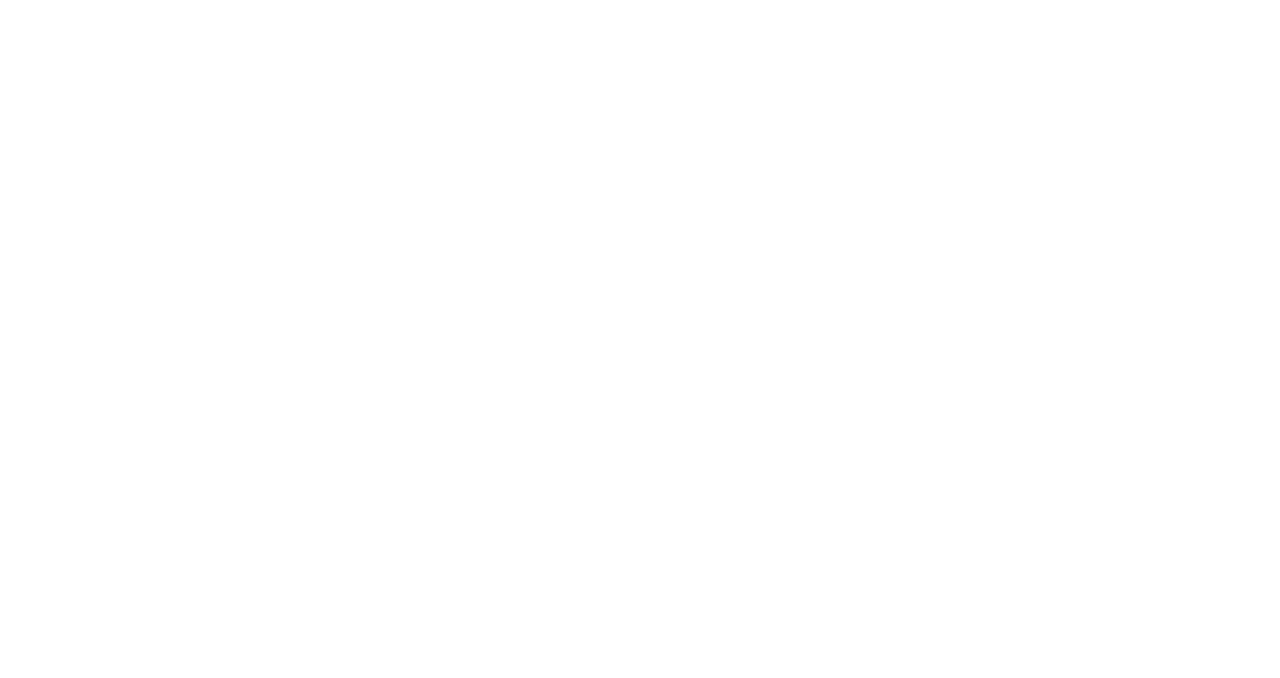
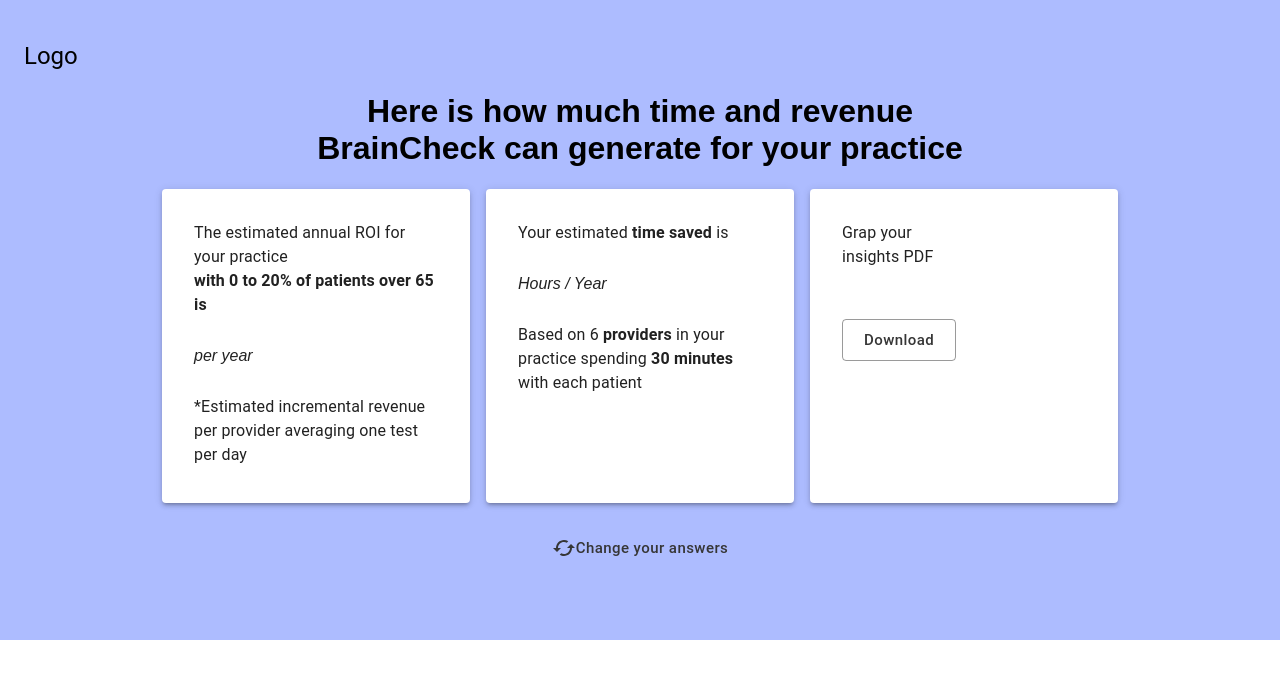
Before and after one commit to norrico31/braincheck, a React (Vite) app: page /view-results in a window 1280 px wide. Before the commit this address had no page. Shown: the top 678 px of the page. Built offline with nearby package versions, Linux system fonts and the light colour scheme.

Commit message:
view results page

```diff
--- a/src/App.tsx
+++ b/src/App.tsx
@@ -1,12 +1,9 @@
 import Routes from './shared/routes/Routes'
-import Container from '@mui/material/Container'
 // import { useColorModeCtx } from './shared/contexts/Theme'
 
 function App() {
   // const { mode, toggleColorMode } = useColorModeCtx()
-  return <Container maxWidth='xl' sx={{ height: '100%' }}>
-    <Routes />
-  </Container>
+  return <Routes />
 }
 
 export default App
--- a/src/Pages/Home.tsx
+++ b/src/Pages/Home.tsx
@@ -56,7 +56,7 @@
     const [isOpenModal, setisOpenModal] = useState(false);
     return (
         <Box sx={{ height: '100svh', display: 'flex', justifyContent: 'center', alignItems: 'center' }}>
-            <Box>
+            {/* <Box> */}
             <Box display='flex' justifyContent='space-between' alignItems='center' gap={4} flexDirection='column'>
                 <Typography
                     component="h2"
@@ -71,7 +71,7 @@
                 open={isOpenModal}
                 handleClose={() => setisOpenModal(false)}
             />
-            </Box>
+            {/* </Box> */}
         </Box>
     )
 }
--- /dev/null
+++ b/src/Pages/ViewResults.tsx
@@ -0,0 +1,135 @@
+/* eslint-disable @typescript-eslint/no-explicit-any */
+import { useState } from 'react'
+import Typography from '@mui/material/Typography'
+import Box from '@mui/material/Box'
+import React from 'react'
+import Container from '@mui/material/Container'
+import CachedIcon from '@mui/icons-material/Cached';
+import { Dialog, DialogActions, DialogContent, DialogContentText, DialogTitle, Grid, IconButton, Modal, Paper, Slide, TextField } from '@mui/material'
+import { Button } from './components'
+
+const gridCard = []
+
+export default function ViewResult() {
+    const [openModal, setOpenModal] = useState(false)
+    return (
+        <>
+            <Box sx={{ background: '#adbcff', height: '80svh' }}>
+                <Container maxWidth='xl' sx={{ paddingTop: 5 }}>
+                    <header >
+                        <Typography variant='h5'>Logo</Typography>
+                    </header>
+                    <Box textAlign='center'>
+                        <h1>Here is how much time and revenue <br />BrainCheck can generate for your practice</h1>
+                    </Box>
+                    <Grid container gap={2} display='flex' justifyContent='center'>
+                        {/* {new Array(3).fill(null).map((_, idx) => (
+                    <Grid item xs={8} sm={5} md={3} lg={3} xl={3} key={idx}>
+                        <Paper elevation={3} sx={{ minHeight: 200, padding: '1rem' }}>
+                            <Box>
+                                <Typography component='p'>The estimated annual ROI for your practice <br /> <b>with 0 to 20% of patients over 65 is</b></Typography>
+                            </Box>
+                        </Paper>
+                    </Grid>
+                    ))} */}
+                        <Grid item xs={8} sm={5} md={3} lg={3} xl={3} >
+                            <Paper elevation={3} sx={{ minHeight: 250, padding: '2rem' }}>
+                                <Box>
+                                    <Typography component='p'>The estimated annual ROI for your practice <br /> <b>with 0 to 20% of patients over 65 is</b></Typography>
+                                </Box>
+                                <Box margin='30px 0'>
+                                    <img src="" alt="" />
+                                    <i>per year</i>
+                                </Box>
+                                <Box>
+                                    <Typography component='p'>*Estimated incremental revenue <br /> per provider averaging one test per day</Typography>
+                                </Box>
+                            </Paper>
+                        </Grid>
+                        <Grid item xs={8} sm={5} md={3} lg={3} xl={3}>
+                            <Paper elevation={3} sx={{ minHeight: 250, padding: '2rem' }}>
+                                <Box>
+                                    <Typography component='p'>Your estimated <b>time saved</b> is</Typography>
+                                </Box>
+                                <Box margin='30px 0'>
+                                    <img src="" alt="" />
+                                    <i>Hours / Year</i>
+                                </Box>
+                                <Box>
+                                    <Typography component='p'>Based on 6 <b>providers</b> in your practice spending <b>30 minutes</b> with each patient</Typography>
+                                </Box>
+                            </Paper>
+                        </Grid>
+                        <Grid item xs={8} sm={5} md={3} lg={3} xl={3}>
+                            <Paper elevation={3} sx={{ minHeight: 250, padding: '2rem' }}>
+                                <Box>
+                                    <Typography component='h4'>Grap your <br /> insights PDF</Typography>
+                                </Box>
+                                <Box marginTop='50px'>
+                                    <Button variant='outlined'>Download</Button>
+                                </Box>
+                            </Paper>
+                        </Grid>
+                    </Grid>
+                    <Box display='flex' justifyContent='center' mt={3}>
+                        <Button onClick={() => setOpenModal(true)}>
+                            <CachedIcon />
+                            Change your answers
+                        </Button>
+                    </Box>
+                </Container>
+            </Box>
+            <ModalChangeAnswer
+                open={openModal}
+                handleClose={() => setOpenModal(false)}
+            />
+        </>
+    )
+}
+
+
+function ModalChangeAnswer({ open, handleClose }: { open: boolean; handleClose: (v: boolean) => void }) {
+
+    return <Dialog
+        open={open}
+        onClose={handleClose}
+        PaperProps={{
+            component: 'form',
+            onSubmit: (event: React.FormEvent<HTMLFormElement>) => {
+                event.preventDefault();
+                const formData = new FormData(event.currentTarget);
+                const formJson = Object.fromEntries((formData as any).entries());
+                const email = formJson.email;
+                console.log(email);
+                handleClose(false);
+            },
+        }}
+        maxWidth='md'
+        fullWidth={true}
+    >
+        <Box>
+            <DialogActions>
+                <Button onClick={() => handleClose(false)}>Cancel</Button>
+                <Button type="submit">Subscribe</Button>
+            </DialogActions>
+        </Box>
+        {/* <DialogTitle>Subscribe</DialogTitle>
+        <DialogContent>
+            <DialogContentText>
+                To subscribe to this website, please enter your email address here. We
+                will send updates occasionally.
+            </DialogContentText>
+            <TextField
+                autoFocus
+                required
+                margin="dense"
+                id="name"
+                name="email"
+                label="Email Address"
+                type="email"
+                fullWidth
+                variant="standard"
+            />
+        </DialogContent> */}
+    </Dialog>
+}
--- a/src/shared/routes/Routes.tsx
+++ b/src/shared/routes/Routes.tsx
@@ -4,6 +4,7 @@
 
 import Home from '../../Pages/Home'
 import SelectRole from "../../Pages/SelectRole"
+import ViewResults from "../../Pages/ViewResults"
 
 const AnimatedPage = ({ variants, children }: { variants: Record<string, Record<string, string | number>>; children: ReactNode }) => {
 	return (
@@ -37,18 +38,18 @@
 const selectRoleVariants = {
 	initial: {
 		opacity: 0,
-		scale: 0,
-		height: '100%'
+		// scale: 0,
+		// height: '100%'
 	},
 	in: {
 		opacity: 1,
-		scale: 1,
-		height: '100%'
+		// scale: 1,
+		// height: '100%'
 	},
 	out: {
 		opacity: 0,
-		scale: 0,
-		height: '100%'
+		// scale: 0,
+		// height: '100%'
 	}
 }
 
@@ -64,6 +65,7 @@
 		<Routes location={location} key={location.pathname}>
 			<Route path="/" element={<AnimatedPage variants={homeVariants}><Home /></AnimatedPage>} />
 			<Route path="/select-role" element={<AnimatedPage variants={selectRoleVariants}><SelectRole /></AnimatedPage>} />
+			<Route path="/view-results" element={<AnimatedPage variants={selectRoleVariants}><ViewResults /></AnimatedPage>} />
 		</Routes>
 	</AnimatePresence>
 }
```
Also changed, not shown: src/Pages/SelectRole.tsx (+86 -84 lines). Lines whose indentation alone changed are shown as unchanged.
